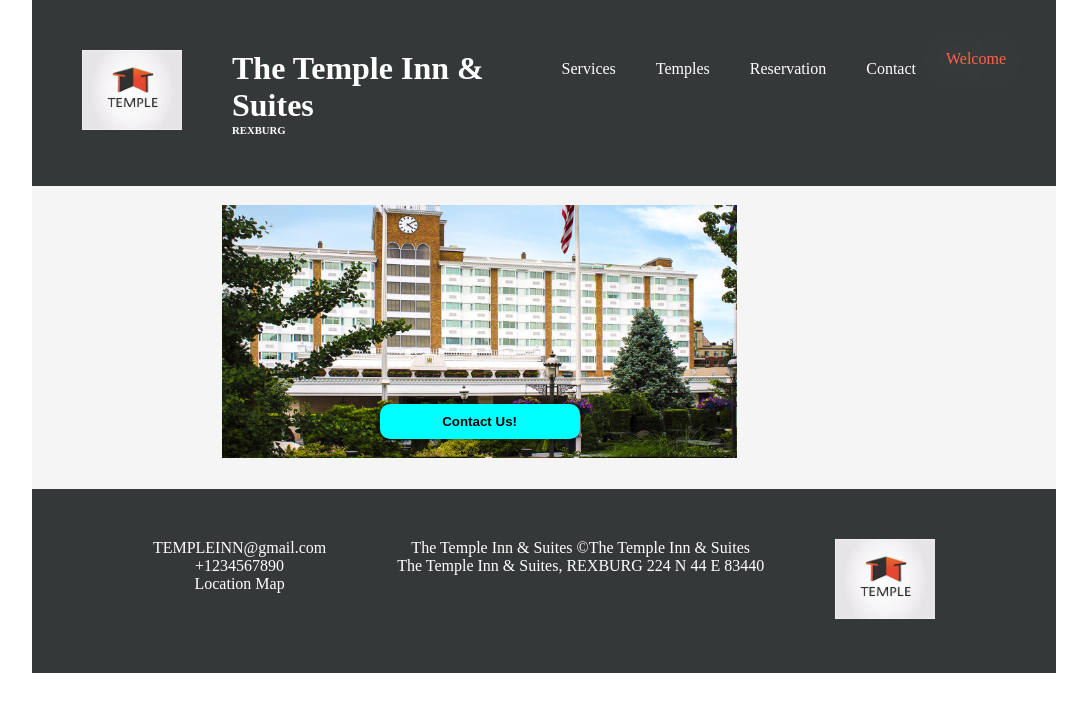
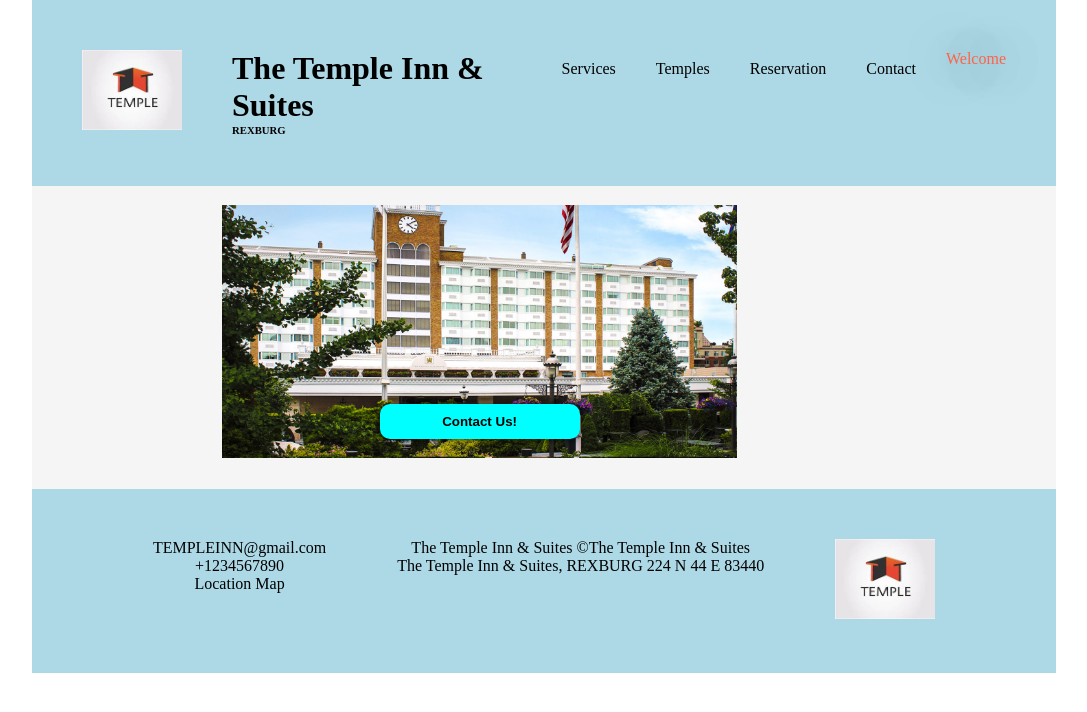
Before and after one commit to ernest1298/wdd23, a plain HTML site: page index.html in a window 1280 px wide. Shown: the whole page, without its empty margins (96-1183 px from the left). Drawn offline with Linux system fonts and the light colour scheme.

Commit message:
color change

```diff
--- a/Chamber/css/style.css
+++ b/Chamber/css/style.css
@@ -12,9 +12,9 @@ body {
     text-align: left;
 }
 header {
-    background-color:#353839;
+    background-color:lightblue;
     padding: 50px;
-    color: white;
+    color: black;
     display: flex;
 }
 .headtxt {
@@ -29,7 +29,7 @@ header {
 .mainnav a {
     text-decoration: none;
     margin-left: 40px;
-    color: white;
+    color:black;
 }
 .mainnav a:hover {
     background-color: white;
@@ -189,15 +189,15 @@ button {
 }
 .visited {
     color: #ff6347;
-    text-shadow: 1px 1px 50px #fff;
+    text-shadow: 1px 1px 50px black;
 }
 img[data-src] {
     filter: blur(0.2em);
 }
 footer {
-    background-color:#353839;
+    background-color:lightblue;
     padding: 50px;
-    color: white;
+    color: black;
     text-align: center;
     display: flex;
     justify-content: space-evenly;
```
